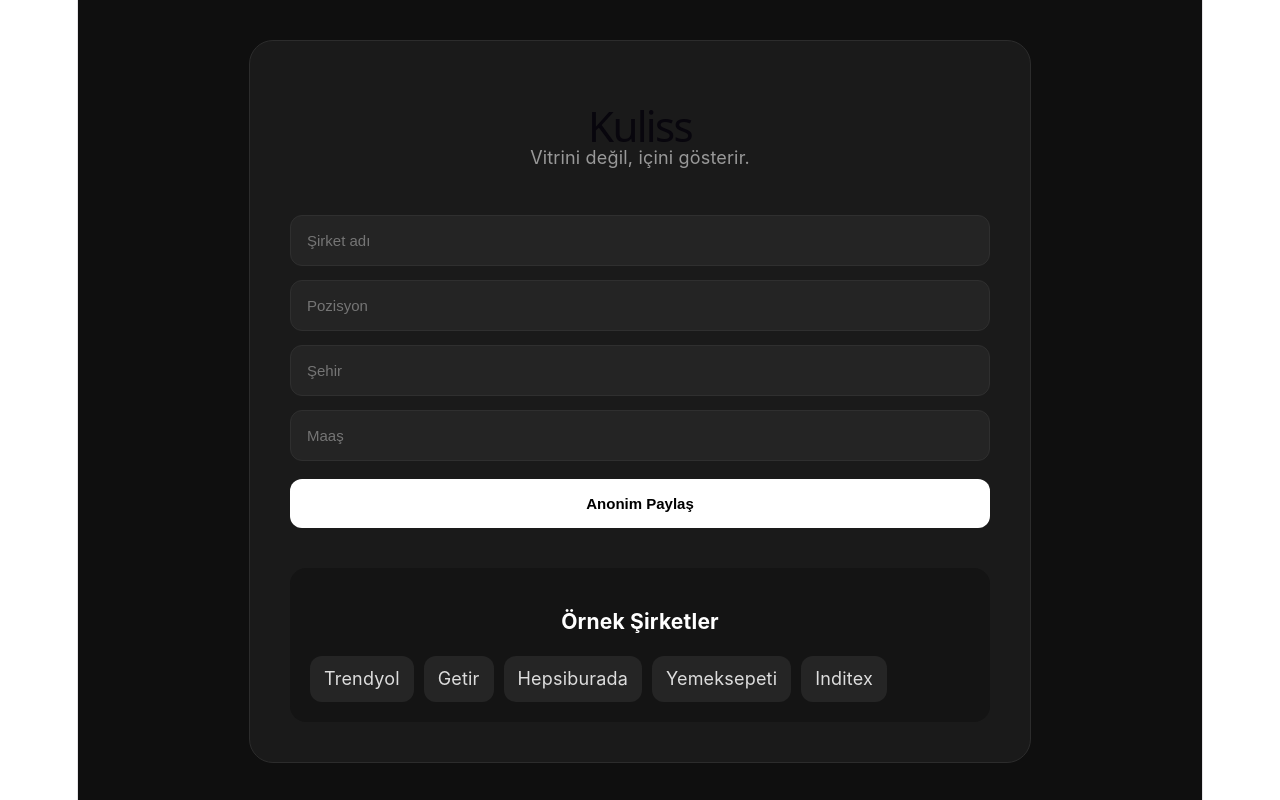
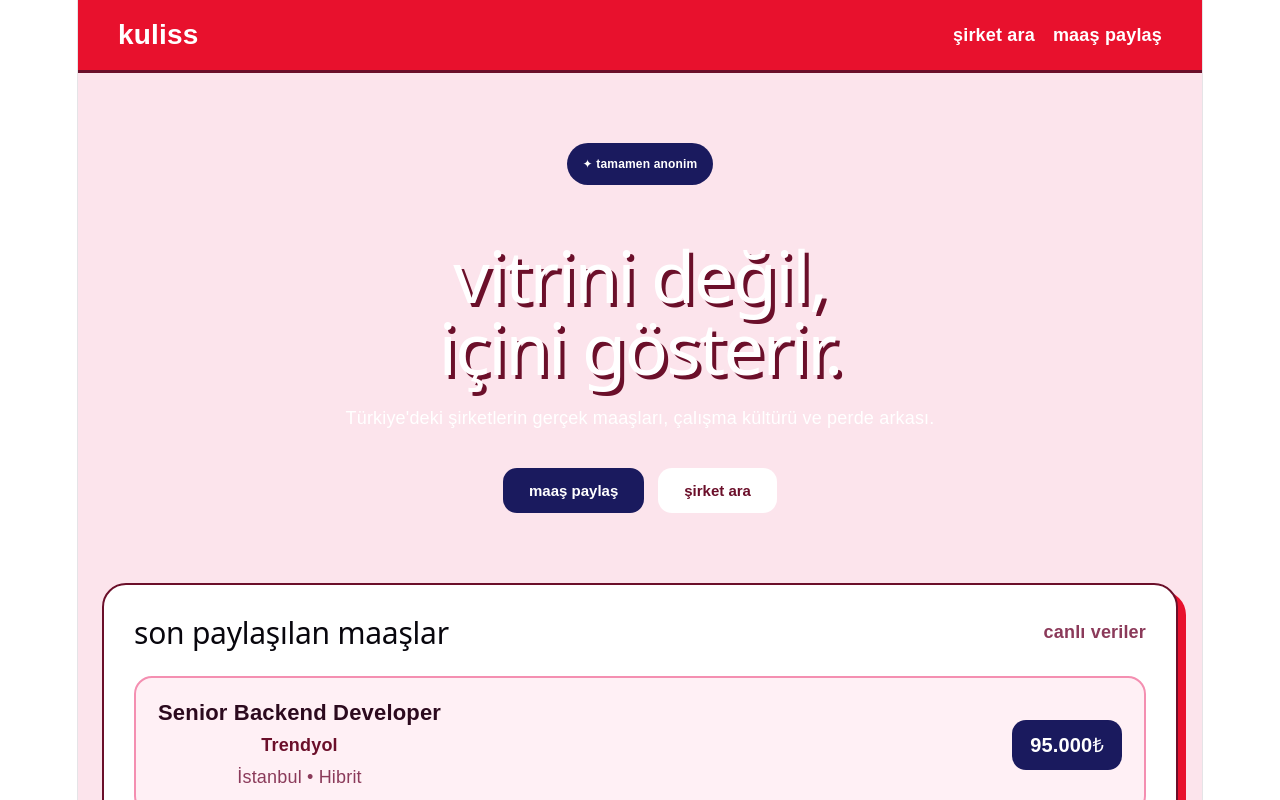
Before and after one commit to rabiagizemdemirhan/kuliss, a React (Vite) app in the folder frontend/: page / in a window 1280 px wide. Shown: the top 800 px of the page. Built offline with nearby package versions, Linux system fonts and the light colour scheme.

Commit message:
New Kuliss UI

```diff
--- a/frontend/src/App.tsx
+++ b/frontend/src/App.tsx
@@ -1,161 +1,242 @@
-import { useState } from "react";
-import axios from "axios";
+import "./index.css";
 
 function App() {
-  const [companyName, setCompanyName] = useState("");
-  const [position, setPosition] = useState("");
-  const [salary, setSalary] = useState("");
-  const [city, setCity] = useState("");
-  const [message, setMessage] = useState("");
-
-  const submitSalary = async () => {
-    try {
-      await axios.post("http://127.0.0.1:8000/salary-reports", {
-        company_name: companyName,
-        sector: "Teknoloji",
-        city: city,
-        position: position,
-        experience_years: 1,
-        work_type: "Hibrit",
-        salary_amount: Number(salary),
-        salary_period: "Aylık",
-        salary_type: "Net",
-        currency: "TRY",
-        benefits: "Yemek kartı",
-        comment: "Frontend test verisi"
-      });
-
-      setMessage("Maaş başarıyla paylaşıldı.");
-
-      setCompanyName("");
-      setPosition("");
-      setSalary("");
-      setCity("");
-    } catch (error) {
-      console.error(error);
-      setMessage("Bir hata oluştu.");
+  const companies = [
+    {
+      company: "Trendyol",
+      position: "Senior Backend Developer",
+      salary: "95.000₺",
+      meta: "İstanbul • Hibrit"
+    },
+    {
+      company: "Getir",
+      position: "Data Analyst",
+      salary: "72.000₺",
+      meta: "Remote"
+    },
+    {
+      company: "Hepsiburada",
+      position: "Product Designer",
+      salary: "68.000₺",
+      meta: "İstanbul • Ofis"
     }
-  };
+  ];
 
   return (
     <div
       style={{
-        background: "#0f0f0f",
         minHeight: "100vh",
-        color: "white",
-        padding: "40px",
-        fontFamily: "Inter, sans-serif"
+        background: "#fce4ec",
+        color: "#2c0a1e",
+        fontFamily: "DM Sans, sans-serif"
+      }}
+    >
+      <nav
+        style={{
+          padding: "22px 40px",
+          display: "flex",
+          justifyContent: "space-between",
+          alignItems: "center",
+          background: "#e8112d",
+          borderBottom: "3px solid #6b0f2a"
         }}
       >
         <div
           style={{
-          maxWidth: "700px",
-          margin: "auto",
-          background: "#1a1a1a",
-          padding: "40px",
-          borderRadius: "24px",
-          border: "1px solid #2c2c2c"
+            fontSize: "28px",
+            fontWeight: 700,
+            color: "white"
           }}
         >
+          kuliss
+        </div>
+
+        <div
+          style={{
+            display: "flex",
+            gap: "18px",
+            color: "white",
+            fontWeight: 600
+          }}
+        >
+          <span>şirket ara</span>
+          <span>maaş paylaş</span>
+        </div>
+      </nav>
+
+      <div
+        style={{
+          maxWidth: "1100px",
+          margin: "0 auto",
+          padding: "70px 24px"
+        }}
+      >
+        <div
+          style={{
+            textAlign: "center",
+            marginBottom: "70px"
+          }}
+        >
+          <div
+            style={{
+              display: "inline-block",
+              background: "#1a1a5e",
+              color: "white",
+              padding: "8px 16px",
+              borderRadius: "999px",
+              fontSize: "12px",
+              fontWeight: 700,
+              marginBottom: "22px"
+            }}
+          >
+            ✦ tamamen anonim
+          </div>
+
           <h1
             style={{
-            fontSize: "42px",
-            marginBottom: "6px"
+              fontSize: "72px",
+              lineHeight: 1,
+              marginBottom: "20px",
+              color: "#fff",
+              textShadow: "4px 4px 0 #6b0f2a"
             }}
           >
-          Kuliss
+            vitrini değil,<br />
+            içini gösterir.
           </h1>
 
           <p
             style={{
-            color: "#999",
-            marginBottom: "30px"
+              maxWidth: "620px",
+              margin: "0 auto",
+              color: "#fff",
+              fontSize: "18px",
+              lineHeight: 1.7
             }}
           >
-          Vitrini değil, içini gösterir.
+            Türkiye'deki şirketlerin gerçek maaşları,
+            çalışma kültürü ve perde arkası.
           </p>
-
-        <input
-          placeholder="Şirket adı"
-          value={companyName}
-          onChange={(e) => setCompanyName(e.target.value)}
-          style={inputStyle}
-        />
-
-        <input
-          placeholder="Pozisyon"
-          value={position}
-          onChange={(e) => setPosition(e.target.value)}
-          style={inputStyle}
-        />
-
-        <input
-          placeholder="Şehir"
-          value={city}
-          onChange={(e) => setCity(e.target.value)}
-          style={inputStyle}
-        />
-
-        <input
-          placeholder="Maaş"
-          value={salary}
-          onChange={(e) => setSalary(e.target.value)}
-          style={inputStyle}
-        />
-
-        <button
-          onClick={submitSalary}
-          style={buttonStyle}
-        >
-          Anonim Paylaş
-        </button>
-
-        {message && (
-          <p
-            style={{
-              marginTop: "20px",
-              color: "#8aff8a"
-            }}
-          >
-            {message}
-          </p>
-        )}
 
           <div
             style={{
-            marginTop: "40px",
-            padding: "20px",
-            background: "#141414",
-            borderRadius: "16px"
+              marginTop: "34px",
+              display: "flex",
+              justifyContent: "center",
+              gap: "14px",
+              flexWrap: "wrap"
             }}
           >
-          <h3>Örnek Şirketler</h3>
+            <button style={primaryButton}>
+              maaş paylaş
+            </button>
+
+            <button style={secondaryButton}>
+              şirket ara
+            </button>
+          </div>
+        </div>
+
+        <div
+          style={{
+            background: "white",
+            borderRadius: "24px",
+            padding: "30px",
+            border: "2px solid #6b0f2a",
+            boxShadow: "8px 8px 0 #e8112d"
+          }}
+        >
+          <div
+            style={{
+              display: "flex",
+              justifyContent: "space-between",
+              alignItems: "center",
+              marginBottom: "26px"
+            }}
+          >
+            <h2
+              style={{
+                fontSize: "30px",
+                margin: 0
+              }}
+            >
+              son paylaşılan maaşlar
+            </h2>
+
+            <div
+              style={{
+                color: "#8b3a5a",
+                fontWeight: 600
+              }}
+            >
+              canlı veriler
+            </div>
+          </div>
 
           <div
             style={{
               display: "flex",
-              gap: "10px",
-              flexWrap: "wrap",
-              marginTop: "14px"
+              flexDirection: "column",
+              gap: "14px"
             }}
           >
-            {[
-              "Trendyol",
-              "Getir",
-              "Hepsiburada",
-              "Yemeksepeti",
-              "Inditex"
-            ].map((company) => (
+            {companies.map((item) => (
               <div
-                key={company}
+                key={item.company + item.position}
                 style={{
-                  background: "#252525",
-                  padding: "10px 14px",
-                  borderRadius: "12px",
-                  color: "#ddd"
+                  background: "#fff0f5",
+                  border: "2px solid #f48fb1",
+                  borderRadius: "18px",
+                  padding: "22px",
+                  display: "flex",
+                  justifyContent: "space-between",
+                  alignItems: "center",
+                  flexWrap: "wrap",
+                  gap: "20px"
                 }}
               >
-                {company}
+                <div>
+                  <div
+                    style={{
+                      fontSize: "22px",
+                      fontWeight: 700,
+                      marginBottom: "6px"
+                    }}
+                  >
+                    {item.position}
+                  </div>
+
+                  <div
+                    style={{
+                      color: "#6b0f2a",
+                      fontWeight: 600,
+                      marginBottom: "6px"
+                    }}
+                  >
+                    {item.company}
+                  </div>
+
+                  <div
+                    style={{
+                      color: "#8b3a5a"
+                    }}
+                  >
+                    {item.meta}
+                  </div>
+                </div>
+
+                <div
+                  style={{
+                    background: "#1a1a5e",
+                    color: "white",
+                    padding: "12px 18px",
+                    borderRadius: "14px",
+                    fontWeight: 700,
+                    fontSize: "20px"
+                  }}
+                >
+                  {item.salary}
+                </div>
               </div>
             ))}
           </div>
@@ -165,27 +246,24 @@ function App() {
   );
 }
 
-const inputStyle: React.CSSProperties = {
-  width: "100%",
-  padding: "16px",
-  marginTop: "14px",
-  borderRadius: "12px",
-  border: "1px solid #2f2f2f",
-  background: "#242424",
+const primaryButton = {
+  background: "#1a1a5e",
   color: "white",
-  fontSize: "15px",
-  boxSizing: "border-box"
+  border: "none",
+  padding: "14px 26px",
+  borderRadius: "14px",
+  fontWeight: 700,
+  cursor: "pointer",
+  fontSize: "15px"
 };
 
-const buttonStyle: React.CSSProperties = {
-  width: "100%",
-  padding: "16px",
-  marginTop: "18px",
-  borderRadius: "12px",
+const secondaryButton = {
+  background: "white",
+  color: "#6b0f2a",
   border: "none",
-  background: "white",
-  color: "black",
-  fontWeight: "bold",
+  padding: "14px 26px",
+  borderRadius: "14px",
+  fontWeight: 700,
   cursor: "pointer",
   fontSize: "15px"
 };
```
Lines whose indentation alone changed are shown as unchanged.
